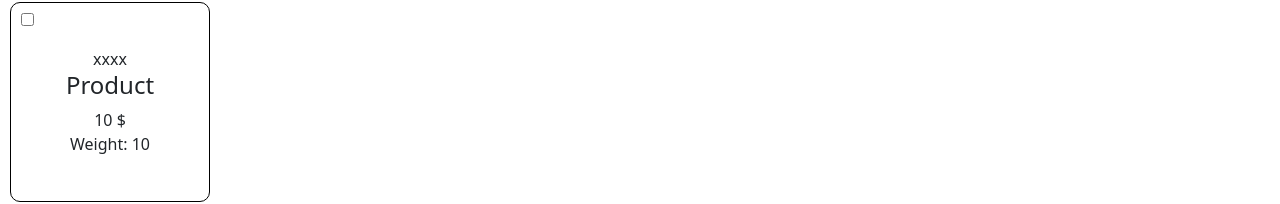
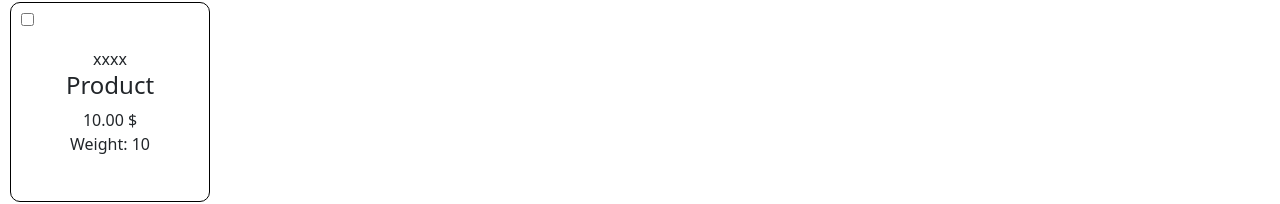
Before and after one commit to MennaAnwar/junior-developer-task, a React (Create React App) app: page / in a window 1280 px wide. Shown: the part 100-304 px from the top of the page. Built offline with nearby package versions, Linux system fonts and the light colour scheme.

Commit message:
2 decimal place adjusted for price

```diff
--- a/src/components/Card/Card.tsx
+++ b/src/components/Card/Card.tsx
@@ -14,7 +14,7 @@ const Card: FC<Props> = ({ SKU, Name, Price, Props }) => {
       <div className="card-content d-flex flex-column justify-content-center align-items-center">
         <label htmlFor={SKU}>{SKU}</label>
         <h4>{Name}</h4>
-        <span>{Price} $</span>
+        <span>{Price.toFixed(2)} $</span>
         <span>{Props}</span>
       </div>
       <div className="card-check">
```
